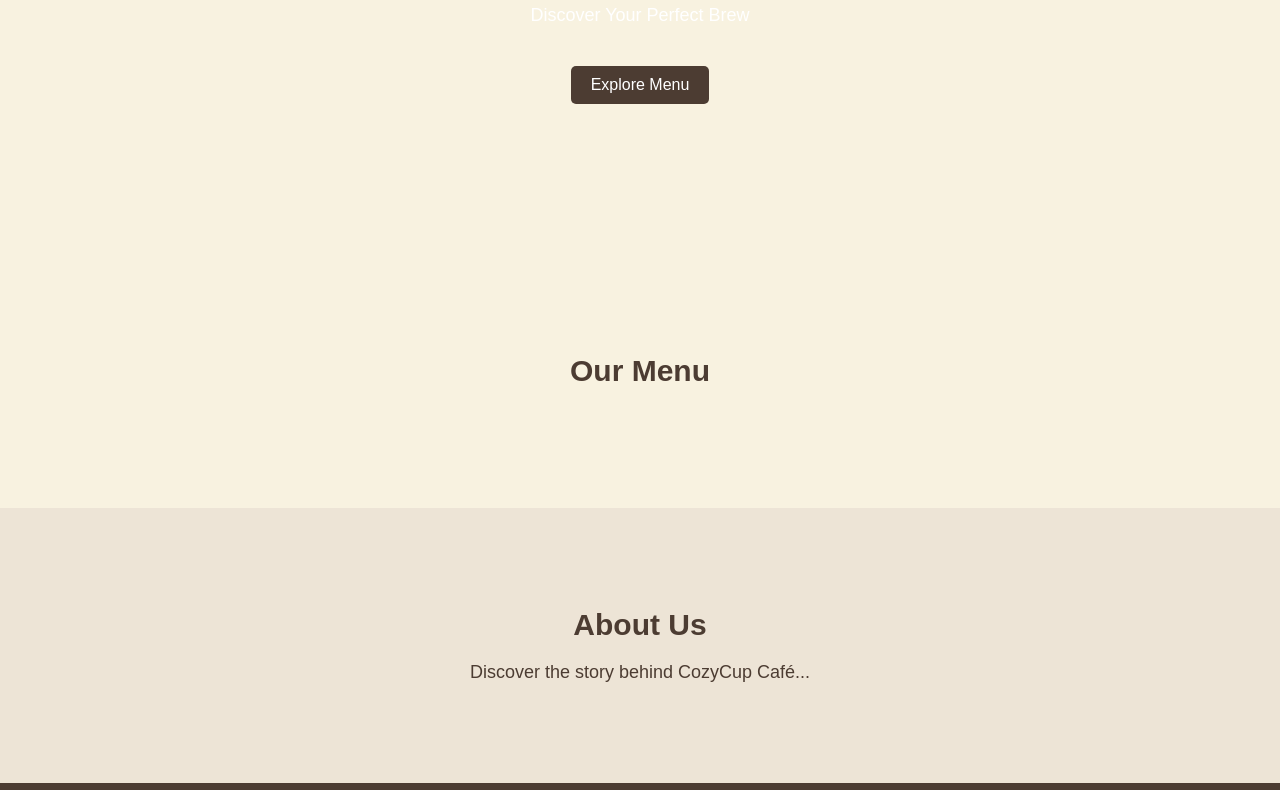
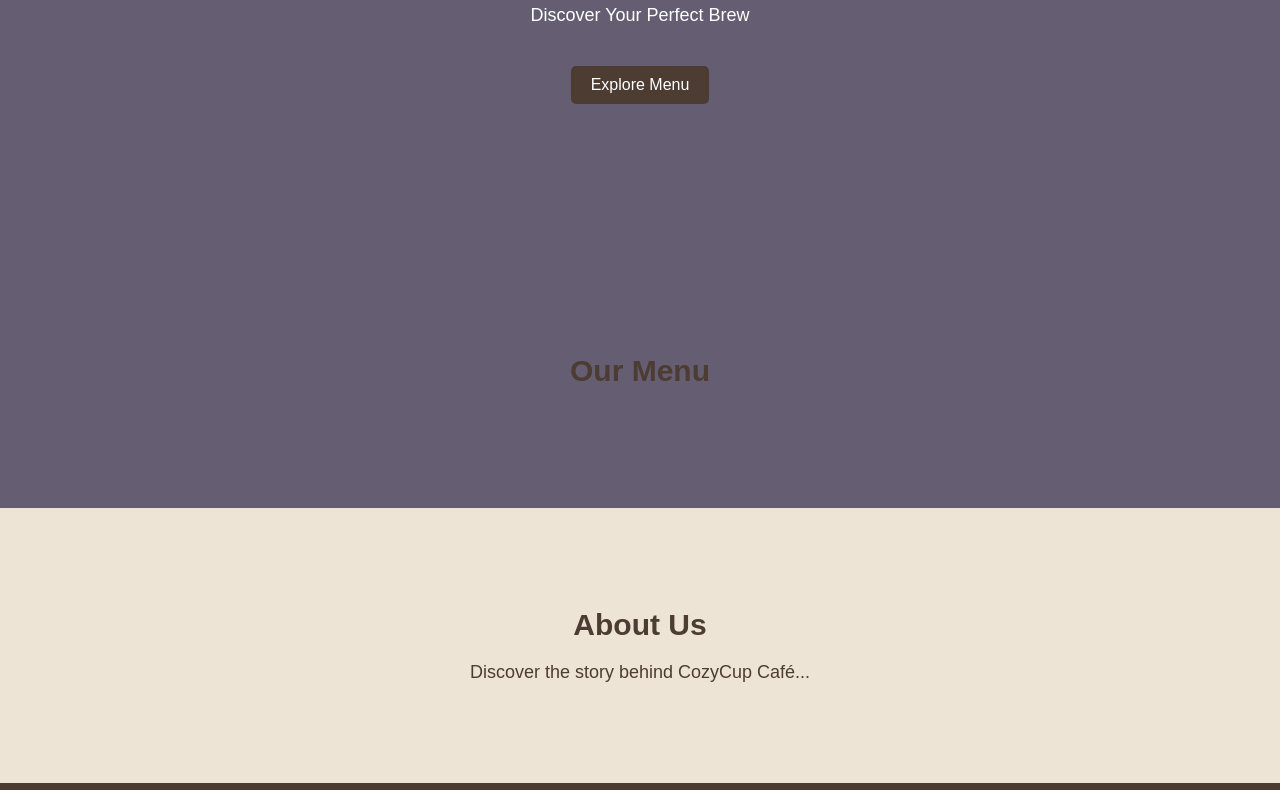
Before and after one commit to nikii00/cozycup, a plain HTML site: page index.html in a window 1280 px wide. Shown: the part 371-1161 px from the top of the page. Drawn offline with Linux system fonts and the light colour scheme.

Commit message:
modify home

```diff
--- a/css/styles.css
+++ b/css/styles.css
@@ -6,7 +6,7 @@ body, h1, h2, h3, p, ul, li {
 
 body {
     font-family: Arial, sans-serif;
-    background-color: #f8f2e0;
+    background-color: #595267ec;
     color: #4c3c32;
 }
 
--- a/index.html
+++ b/index.html
@@ -4,7 +4,7 @@
     <meta charset="UTF-8">
     <meta name="viewport" content="width=device-width, initial-scale=1.0">
     <link rel="stylesheet" href="css/styles.css">
-    <title>CozyCup Café</title>
+    <title>Thanks-a-Latte</title>
 </head>
 <body>
     <header>
```
